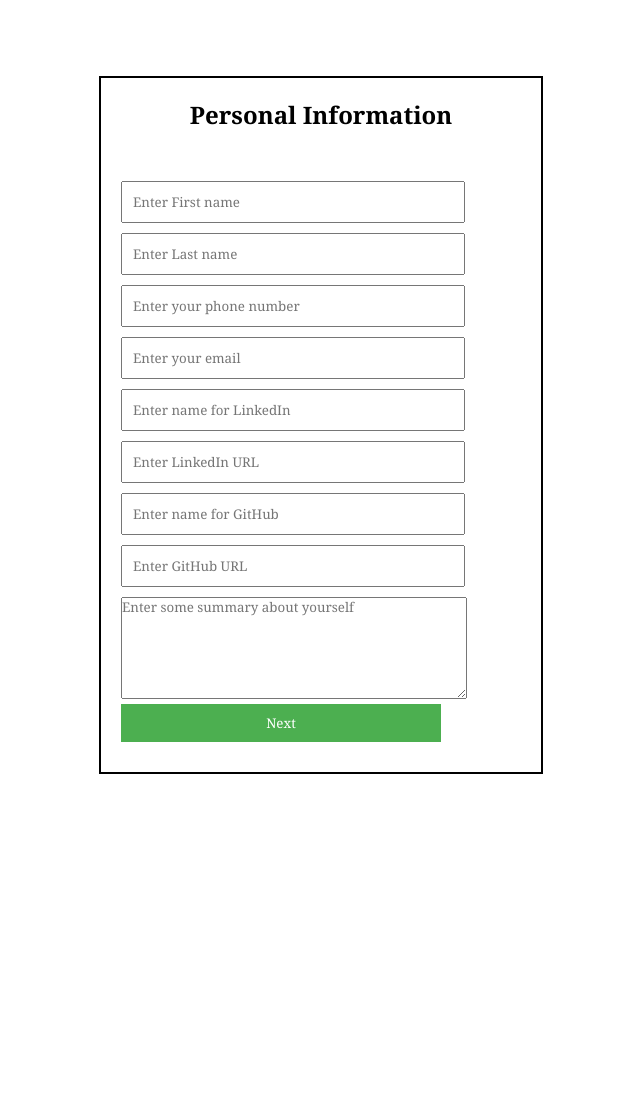
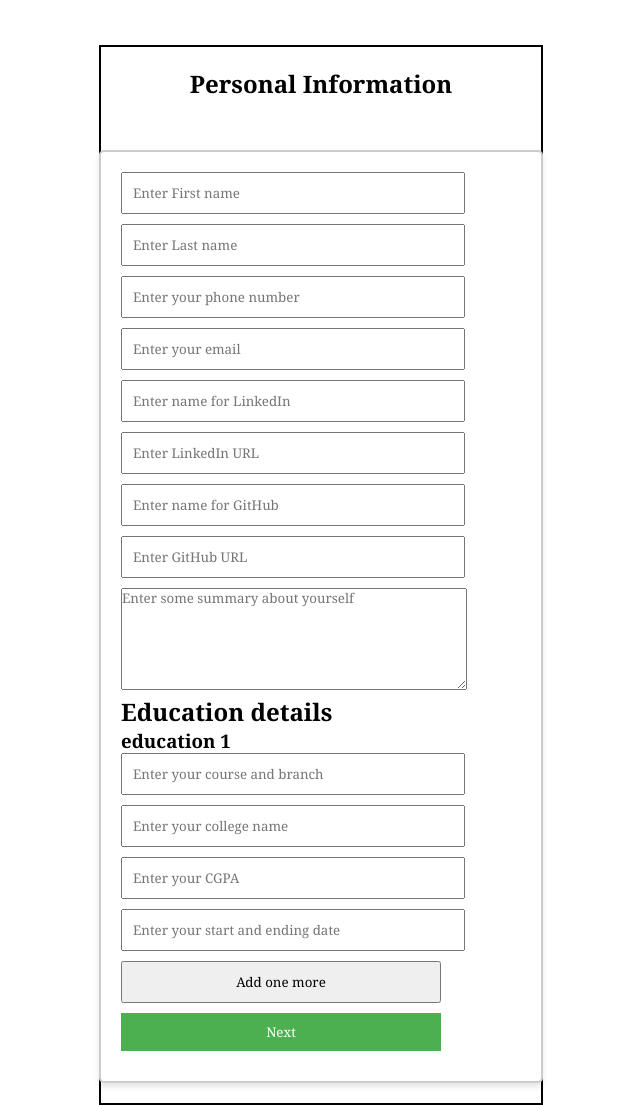
Before and after one commit to Abhiram0620/Resume_Maker, a Flask app: page / in a window 1280 px wide. Shown: the whole page, without its empty margins (319-959 px from the left). Before the commit the page ends 774 px from the top, so only its background shows below. Run offline with Flask 3, Linux system fonts and the light colour scheme.

Commit message:
added education with button

```diff
--- a/templates/index.html
+++ b/templates/index.html
@@ -4,7 +4,7 @@
     <meta charset="UTF-8">
     <meta name="viewport" content="width=device-width, initial-scale=1.0">
     <title>Resume Maker</title>
-    <link rel="stylesheet" href="..\static/style.css">
+    <link rel="stylesheet" href="/static/style.css">
     <style>
         * {
             padding: 0px;
@@ -17,12 +17,20 @@
             align-items: center;
             justify-content: center;
             height: 100vh;
+            margin-top: 150px;
         }
 
         #personal_information {
             justify-content: center;
             align-items: center;
             margin-top: 50px;
+            display: flex;
+            flex-direction: column;
+            width: 400px;
+            padding: 20px;
+            border: 2px solid #ccc;
+            border-radius: 5px;
+            box-shadow: 0px 4px 6px rgba(0, 0, 0, 0.1);
         }
 
         #section1 {
@@ -36,7 +44,8 @@
             margin-top: 50px;
         }
 
-        #full_name input {
+        #full_name input,
+        #education_details input {
             margin-bottom: 10px;
             padding: 10px;
             width: 80%;
@@ -63,7 +72,7 @@
             <div id="full_name">
                 <input type="text" name="first_name" id="first_name" placeholder="Enter First name" required>
                 <input type="text" name="last_name" id="last_name" placeholder="Enter Last name" required>
-                <input type="tel" name="mobile_number" id="mobile_number" required maxlength="10" minlength="10" placeholder="Enter your phone number">
+                <input type="tel" name="mobile_number" id="mobile_number" required maxlength="10" minlength="10" pattern="\d{10}" placeholder="Enter your phone number">
                 <input type="email" name="email" id="email" placeholder="Enter your email" required>
                 <input type="text" name="alinkedin" id="alinkedin" maxlength="10" minlength="5" placeholder="Enter name for LinkedIn">
                 <input type="url" name="linkdin" id="linkdin" placeholder="Enter LinkedIn URL">
@@ -75,15 +84,63 @@
                 <input type="text" name="agithub" id="agithub" maxlength="10" minlength="5" placeholder="Enter name for GitHub">
                 <input type="url" name="github" id="github" placeholder="Enter GitHub URL">
 
-
                 {% if msg1 %}
                     <p style="color: red;">{{ msg1 }}</p>
                 {% endif %}
 
                 <textarea name="summary" id="summary" placeholder="Enter some summary about yourself" style="width: 86%; height: 100px;"></textarea>
+                <h2>Education details</h2>
+                <div id="education_details">
+                    <div id="education_details1">
+                        <h3>education 1</h3>
+                        <input type="text" name="course" id="course" placeholder="Enter your course and branch" required>
+                        <input type="text" name="college" id="college" placeholder="Enter your college name" required>
+                        <input type="text" name="cgpa" id="cgpa" placeholder="Enter your CGPA" required>
+                        <input type="text" name="duration" id="duration" placeholder="Enter your start and ending date" required>
+                    </div>
+                    <div id="education_details2">
+                    </div>
+                    <input type="button" name="add_one_more_education" id="add_one_more_education" value="Add one more" onclick="addonemore()">
+                </div>
                 <input type="submit" value="Next" id="submit1">
             </div>
         </form>
     </section>
+
+    <script>
+        let z=2;
+        function addonemore() {
+            let a = document.getElementById("education_details2");
+            let header = document.createElement('h3');
+            header.innerHTML="education "+z++;
+
+            let course = document.createElement('input');
+            course.type = 'text';
+            course.name = 'course';
+            course.placeholder = 'Enter your course and branch';
+
+            let college = document.createElement('input');
+            college.type = 'text';
+            college.name = 'college';
+            college.placeholder = 'Enter your college name';
+
+            let cgpa = document.createElement('input');
+            cgpa.type = 'text';
+            cgpa.name = 'cgpa';
+            cgpa.placeholder = 'Enter your CGPA';
+
+            let duration = document.createElement('input');
+            duration.type = 'text';
+            duration.name = 'duration';
+            duration.placeholder = 'Enter your start and ending date';
+
+            // Append the new inputs to the div
+            a.append(header)
+            a.append(course);
+            a.append(college);
+            a.append(cgpa);
+            a.append(duration);
+        }
+    </script>
 </body>
 </html>
```
